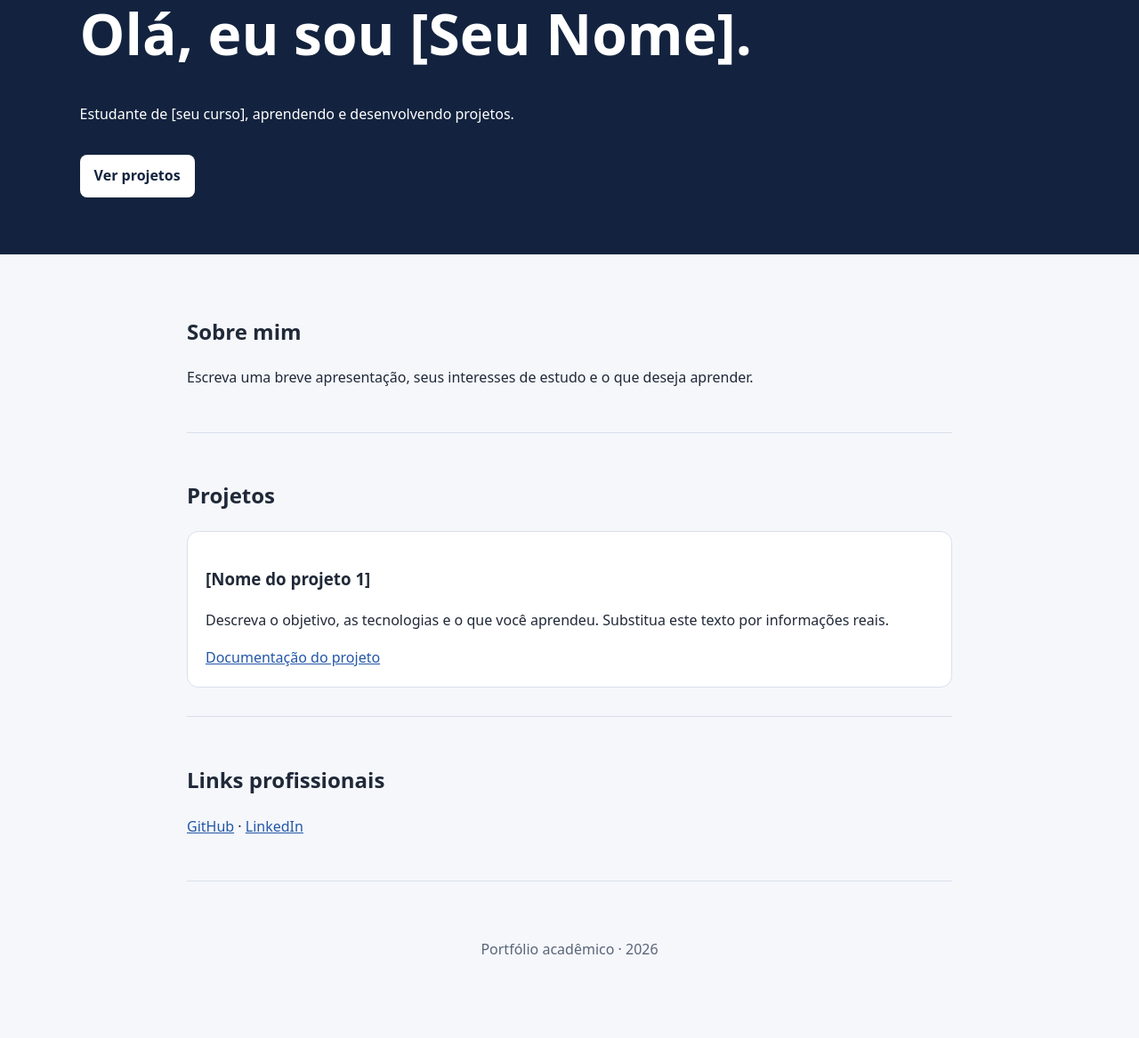
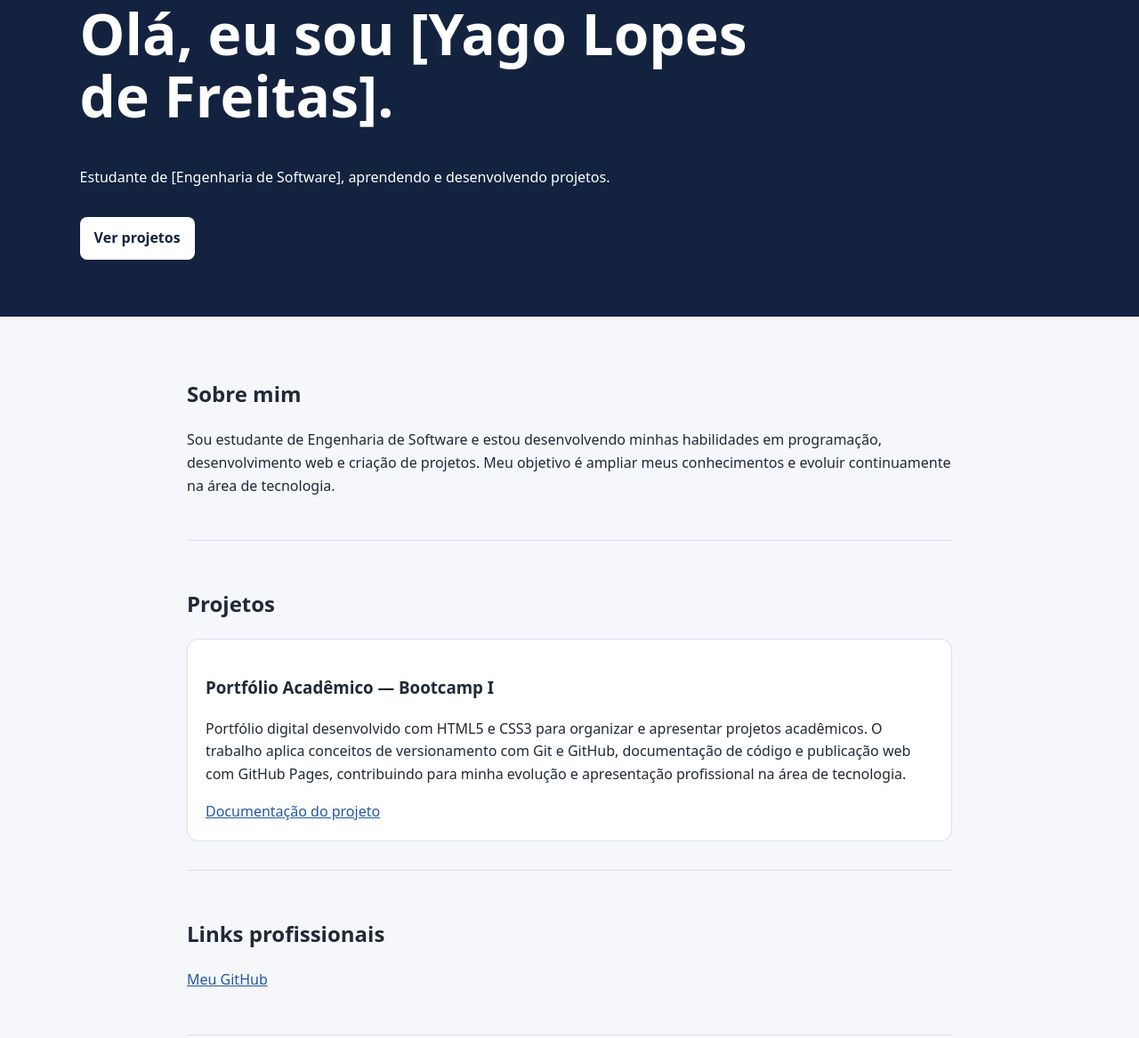
Before and after one commit to Yago-Lopes/portfolio-hub, a plain HTML site: page index.html in a window 1280 px wide. Shown: the part 182-1349 px from the top of the page at 89% size. Before the commit the page ends 1311 px from the top, so only its background shows below. Drawn offline with Linux system fonts and the light colour scheme.

Commit message:
Revise personal details in index.html
Updated personal information and project details in the portfolio.

```diff
--- a/index.html
+++ b/index.html
@@ -3,23 +3,39 @@
 <head>
   <meta charset="utf-8">
   <meta name="viewport" content="width=device-width, initial-scale=1">
-  <title>Portfólio | [Seu Nome]</title>
+  <title>Portfólio | [Yago Lopes de Freitas]</title>
   <link rel="stylesheet" href="style.css">
 </head>
 <body>
   <header class="hero">
     <nav><a href="#sobre">Sobre</a><a href="#projetos">Projetos</a><a href="#contato">Contato</a></nav>
     <p class="eyebrow">PORTFÓLIO ACADÊMICO</p>
-    <h1>Olá, eu sou [Seu Nome].</h1>
-    <p>Estudante de [seu curso], aprendendo e desenvolvendo projetos.</p>
+    <h1>Olá, eu sou [Yago Lopes de Freitas].</h1>
+    <p>Estudante de [Engenharia de Software], aprendendo e desenvolvendo projetos.</p>
     <a class="button" href="#projetos">Ver projetos</a>
   </header>
   <main>
-    <section id="sobre"><h2>Sobre mim</h2><p>Escreva uma breve apresentação, seus interesses de estudo e o que deseja aprender.</p></section>
+    <section id="sobre"><h2>Sobre mim</h2>
+
+      <p>Sou estudante de Engenharia de Software e estou desenvolvendo minhas habilidades em programação, desenvolvimento web e criação de projetos.
+          Meu objetivo é ampliar meus conhecimentos e evoluir continuamente na área de tecnologia.</p>
+    </section>
+
     <section id="projetos"><h2>Projetos</h2>
-      <article class="project"><h3>[Nome do projeto 1]</h3><p>Descreva o objetivo, as tecnologias e o que você aprendeu. Substitua este texto por informações reais.</p><a href="projetos/projeto-01/README.md">Documentação do projeto</a></article>
+      <article class="project"><h3>Portfólio Acadêmico — Bootcamp I</h3></h3>
+
+        <p>Portfólio digital desenvolvido com HTML5 e CSS3 para organizar e apresentar projetos acadêmicos. O trabalho aplica conceitos
+            de versionamento com Git e GitHub, documentação de código e publicação web com GitHub Pages, contribuindo para minha evolução e apresentação profissional na área de tecnologia.</p>
+        <a href="projetos/projeto-01/README.md">Documentação do projeto</a></article>
     </section>
-    <section id="contato"><h2>Links profissionais</h2><p><a href="https://github.com/SEU-USUARIO">GitHub</a> · <a href="https://www.linkedin.com/in/SEU-PERFIL/">LinkedIn</a></p></section>
+    <section id="contato">
+  <h2>Links profissionais</h2>
+  <p>
+    <a href="https://github.com/Yago-Lopes" target="_blank">
+      Meu GitHub
+    </a>
+  </p>
+</section>
   </main>
   <footer><p>Portfólio acadêmico · 2026</p></footer>
 </body>
```
